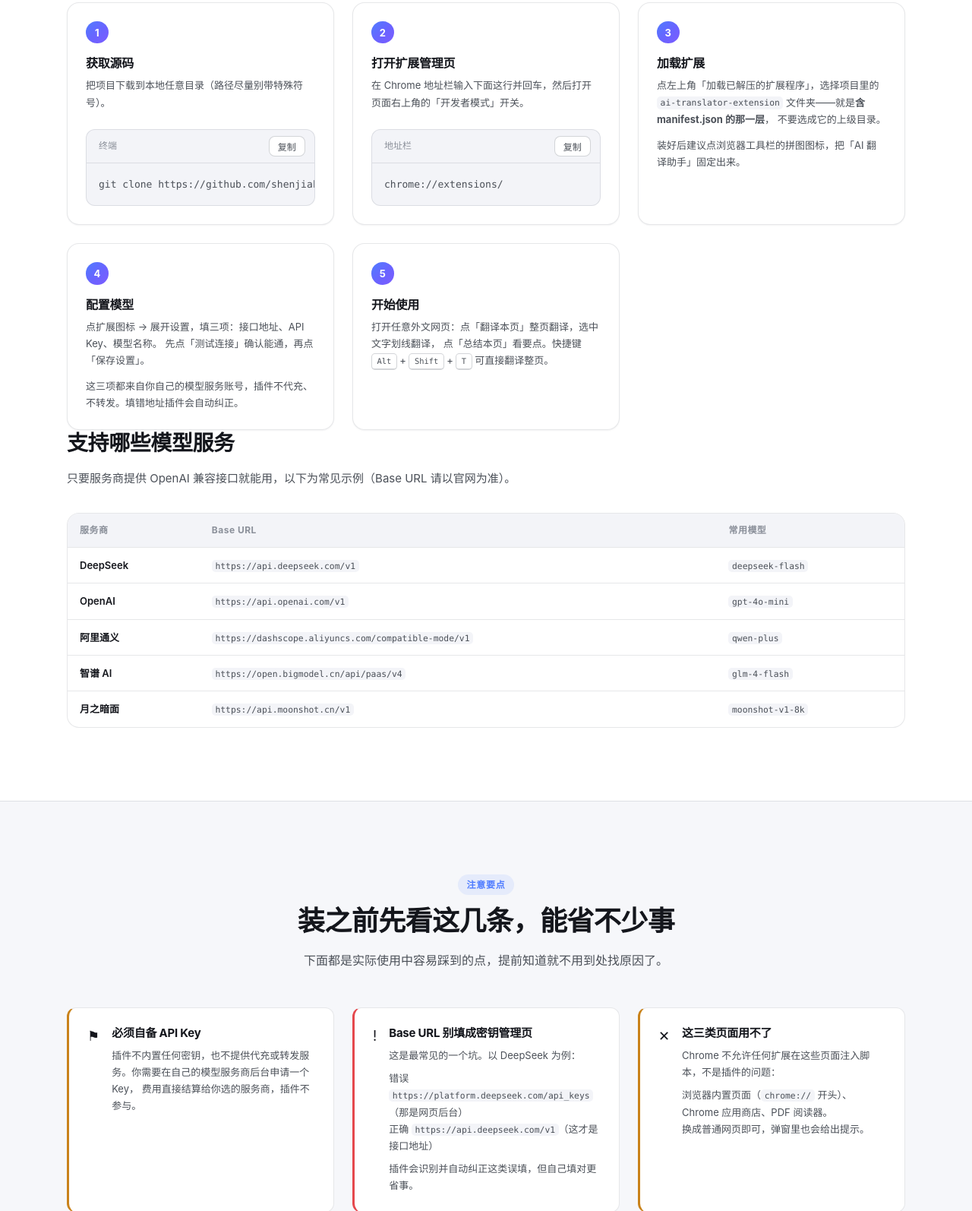
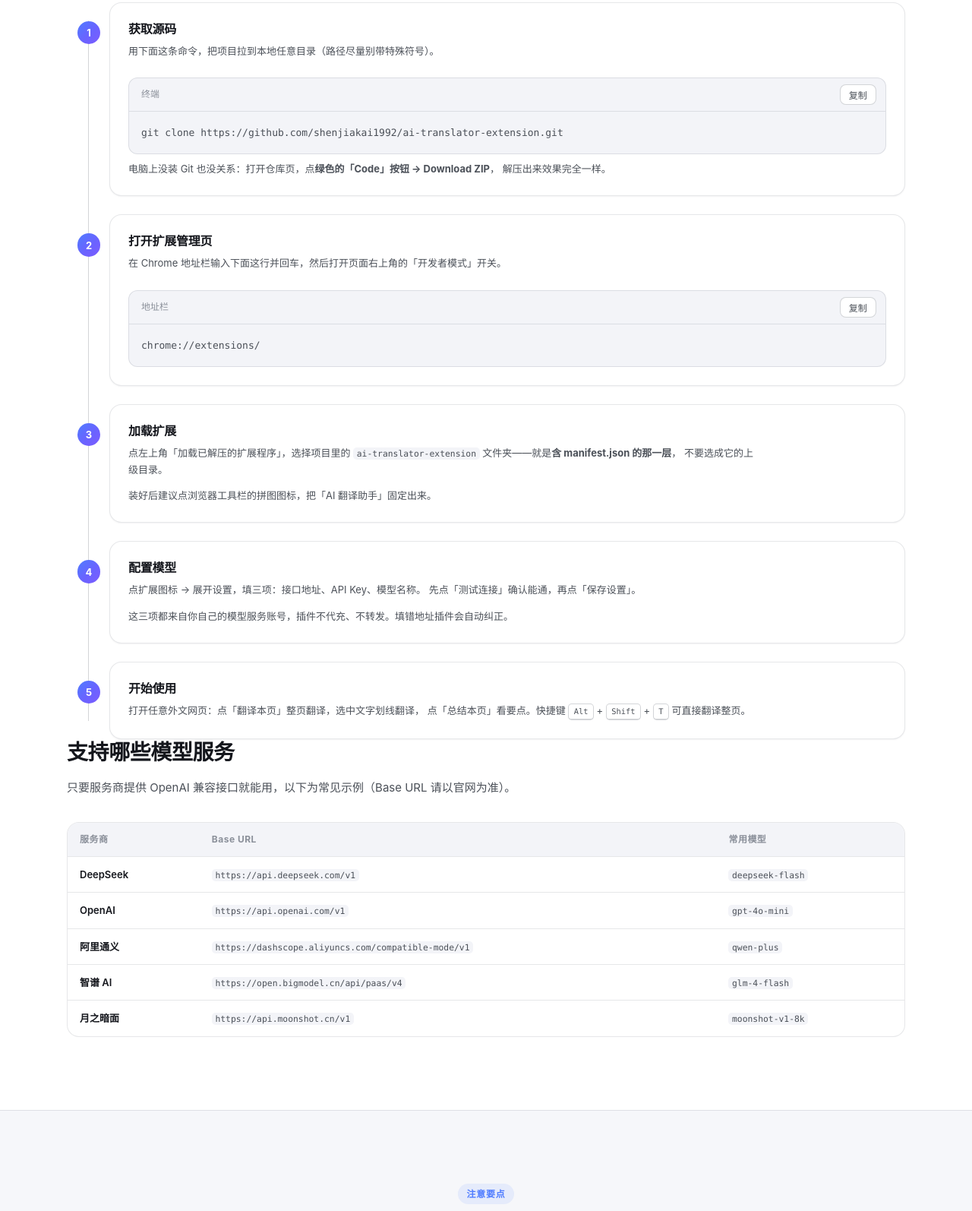
Before and after one commit to shenjiakai1992/ai-translator-extension, a browser extension: page docs/index.html in a window 1280 px wide. Shown: the part 3501-5095 px from the top of the page at 76% size. Drawn offline with Linux system fonts and the light colour scheme.

Commit message:
feat(site): 安装步骤改时间轴竖排、注意卡改四列、命令折行、补 Download ZIP 说明
安装说明
- 5 个步骤由三列网格改为单列时间轴：左侧竖线串联序号圆点，右侧卡片占满宽度，
  解决原来「3+2」第二行右侧空一格的不对称
- 时间轴宽度由 --step-rail 一个变量控制，手机端自动收窄
- 描述文字限宽 52rem，避免超宽屏下单行过长

代码块
- 长命令改为自动折行（原为横向滚动，68 字符的 clone 地址看不全）
- 命令中插入 <wbr> 折行提示，让断点落在 / 之后，手机端不再从用户名中间断开
- 复制取的是 textContent，<wbr> 不影响复制结果；已加断言守住这一点

注意要点
- 8 张卡片由 3+3+2 改为宽屏 4 列 × 2 行（列宽下限 15rem，窄屏自动降为 3/2/1 列）
- 卡片内边距收紧，把宽度让给内容；长网址断点落在 / 之后，不再出现 c|om 这类断法
- 长网址改为省略 https:// 的写法（插件会自动补全协议，页面下方表格有完整地址），
  并补一句「完整地址都要带 https:// 前缀」

安装入口
- 第 1 步补充：没装 Git 可用仓库页绿色 Code 按钮 → Download ZIP，解压后效果一致
- README 安装章节补上原来缺失的「第 1 步：获取源码」，并提示装好后刷新已打开的网页

测试
- 站点 20 项全部通过（含 PC/手机端无横向滚动、复制源内容完整）
- 补充断言：<wbr> 折行提示不能污染复制出来的命令

```diff
--- a/docs/assets/css/components.css
+++ b/docs/assets/css/components.css
@@ -773,10 +773,27 @@
 
 /* ==================== 安装步骤 ==================== */
 
+/* 单列时间轴：左侧一条竖线串起序号圆点，右侧是步骤卡片。
+   --step-rail 同时控制左留白与圆点偏移，改一个值即可整体缩放。 */
 .steps {
+  --step-rail: 3.5rem;
+  position: relative;
   display: grid;
-  grid-template-columns: repeat(auto-fit, minmax(17rem, 1fr));
+  grid-template-columns: minmax(0, 1fr);
   gap: var(--space-5);
+  margin-top: var(--space-6);
+  padding-left: var(--step-rail);
+}
+
+/* 竖线：圆点左内边距 0.8rem + 圆点半径 0.95rem = 圆心 1.75rem */
+.steps::before {
+  content: '';
+  position: absolute;
+  top: 1.5rem;
+  bottom: 1.5rem;
+  left: calc(1.75rem - 0.5px);
+  width: 1px;
+  background-color: var(--color-border-strong);
 }
 
 .step {
@@ -789,11 +806,13 @@
 }
 
 .step__num {
+  position: absolute;
+  top: var(--space-5);
+  left: calc(0.8rem - var(--step-rail));
   display: grid;
   place-items: center;
-  width: 1.85rem;
-  height: 1.85rem;
-  margin-bottom: var(--space-4);
+  width: 1.9rem;
+  height: 1.9rem;
   border-radius: 50%;
   background: var(--gradient-brand);
   color: #fff;
@@ -806,6 +825,7 @@
 }
 
 .step__desc {
+  max-width: 52rem;
   margin-top: var(--space-2);
   color: var(--color-text-soft);
   font-size: var(--font-size-sm);
@@ -854,14 +874,16 @@
   border-color: var(--color-brand);
 }
 
+/* 长命令自动折行，避免出现横向滚动条导致看不全整条地址 */
 .code-block__body {
   margin: 0;
   padding: var(--space-4);
-  overflow-x: auto;
   font-family: var(--font-mono);
   font-size: var(--font-size-sm);
   line-height: 1.8;
   color: var(--color-text-soft);
+  white-space: pre-wrap;
+  overflow-wrap: anywhere;
 }
 
 .code-block__body code {
@@ -872,16 +894,17 @@
 
 /* ==================== 注意要点 ==================== */
 
+/* 宽屏排成 4 列 × 2 行；列宽下限 15rem 保证窄屏能自动降到 3/2/1 列 */
 .notes {
   display: grid;
-  grid-template-columns: repeat(auto-fit, minmax(19rem, 1fr));
-  gap: var(--space-5);
+  grid-template-columns: repeat(auto-fit, minmax(15rem, 1fr));
+  gap: var(--space-4);
 }
 
 .note {
   display: flex;
-  gap: var(--space-4);
-  padding: var(--space-5);
+  gap: var(--space-3);
+  padding: var(--space-4);
   border: 1px solid var(--color-border);
   border-left: 3px solid var(--color-brand);
   border-radius: var(--radius-md);
@@ -914,6 +937,12 @@
 
 .note__desc + .note__desc {
   margin-top: var(--space-2);
+}
+
+/* 注意卡在四列时很窄：去掉 code 内边距省宽度，并允许长网址在任意位置断开 */
+.note__desc code {
+  padding: 0;
+  overflow-wrap: anywhere;
 }
 
 /* ==================== 表格 ==================== */
@@ -1162,4 +1191,22 @@
   .site-footer__inner {
     flex-direction: column;
   }
+
+  /* 手机上时间轴收窄，把宽度让给步骤卡片 */
+  .steps {
+    --step-rail: 3.1rem;
+  }
+
+  .steps::before {
+    top: 1rem;
+    bottom: 1rem;
+  }
+
+  .step {
+    padding: var(--space-4);
+  }
+
+  .step__num {
+    top: var(--space-4);
+  }
 }
--- a/docs/index.html
+++ b/docs/index.html
@@ -332,15 +332,19 @@
             <span class="step__num" aria-hidden="true">1</span>
             <h3 class="step__title">获取源码</h3>
             <p class="step__desc">
-              把项目下载到本地任意目录（路径尽量别带特殊符号）。
+              用下面这条命令，把项目拉到本地任意目录（路径尽量别带特殊符号）。
             </p>
             <div class="code-block">
               <div class="code-block__head">
                 <span>终端</span>
                 <button class="code-block__copy" type="button" data-copy-target="cmd-clone">复制</button>
               </div>
-              <pre class="code-block__body"><code id="cmd-clone">git clone https://github.com/shenjiakai1992/ai-translator-extension.git</code></pre>
+              <pre class="code-block__body"><code id="cmd-clone">git clone https://github.com/<wbr>shenjiakai1992/<wbr>ai-translator-extension.git</code></pre>
             </div>
+            <p class="step__desc">
+              电脑上没装 Git 也没关系：打开仓库页，点<b>绿色的「Code」按钮 → Download ZIP</b>，
+              解压出来效果完全一样。
+            </p>
           </li>
 
           <li class="step reveal">
@@ -471,11 +475,11 @@
                 这是最常见的一个坑。以 DeepSeek 为例：
               </p>
               <p class="note__desc">
-                错误 <code>https://platform.deepseek.com/api_keys</code>（那是网页后台）<br>
-                正确 <code>https://api.deepseek.com/v1</code>（这才是接口地址）
+                错 <code>platform.deepseek.com/<wbr>api_keys</code>（网页后台）<br>
+                对 <code>api.deepseek.com/<wbr>v1</code>（接口）
               </p>
               <p class="note__desc">
-                插件会识别并自动纠正这类误填，但自己填对更省事。
+                完整地址都要带 https:// 前缀。插件会自动纠正误填，自己填对更省事。
               </p>
             </div>
           </article>
```
Also changed, not shown: tests/website.test.mjs (+11 -3 lines), README.md.
